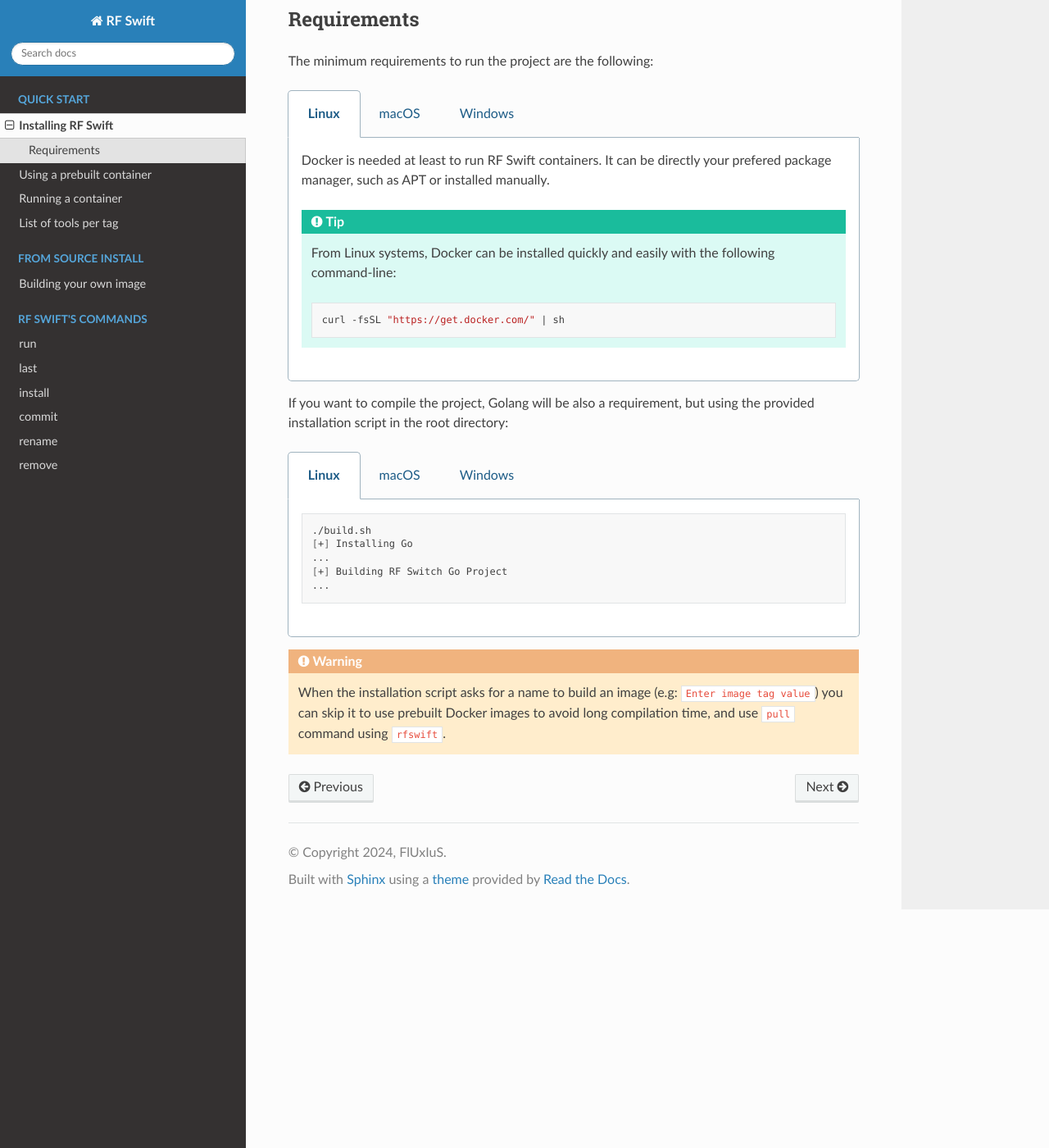
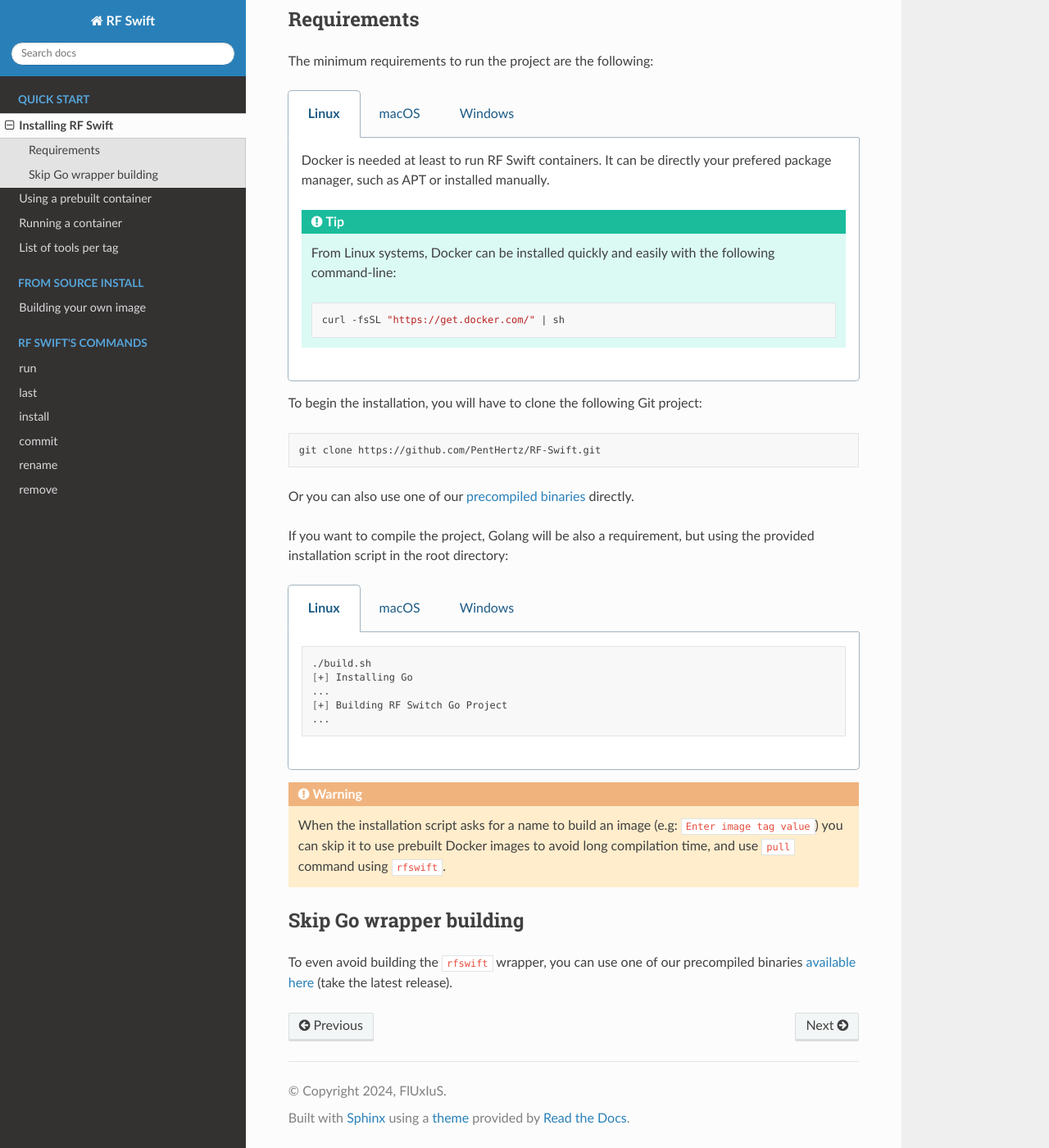
Before and after one commit to PentHertz/RF-Swift-docs, a Sphinx documentation site: the page built from source/getting-started/install.rst, in a window 1280 px wide and 1400 px high, scrolled down 494 px. Shown: the whole window at 82% size. Built offline with Sphinx 7.4.7 and the Read the Docs theme 2.0.0, drawn with Linux system fonts in a browser that asks for light colours.

Commit message:
Mention to our precompiled binaries

```diff
--- a/source/getting-started/install.rst
+++ b/source/getting-started/install.rst
@@ -52,6 +52,16 @@
 			Make sure Docker Desktop runs in `WSL2 <https://docs.docker.com/desktop/wsl/#enabling-docker-support-in-wsl-2-distros>`__.
 
 
+To begin the installation, you will have to clone the following Git project:
+
+.. code-block:: bash
+
+	git clone https://github.com/PentHertz/RF-Swift.git
+
+
+Or you can also use one of our `precompiled binaries <https://github.com/PentHertz/RF-Swift/tags>`_ directly.
+
+
 If you want to compile the project, Golang will be also a requirement, but using the provided installation script in the root directory:
 
 ..  tabs::
@@ -86,3 +96,9 @@
 .. warning::
 
 	When the installation script asks for a name to build an image (e.g: ``Enter image tag value``) you can skip it to use prebuilt Docker images to avoid long compilation time, and use ``pull`` command using ``rfswift``.
+
+
+Skip Go wrapper building
+-------------------------
+
+To even avoid building the ``rfswift`` wrapper, you can use one of our precompiled binaries `available here <https://github.com/PentHertz/RF-Swift/tags>`_ (take the latest release).
```
